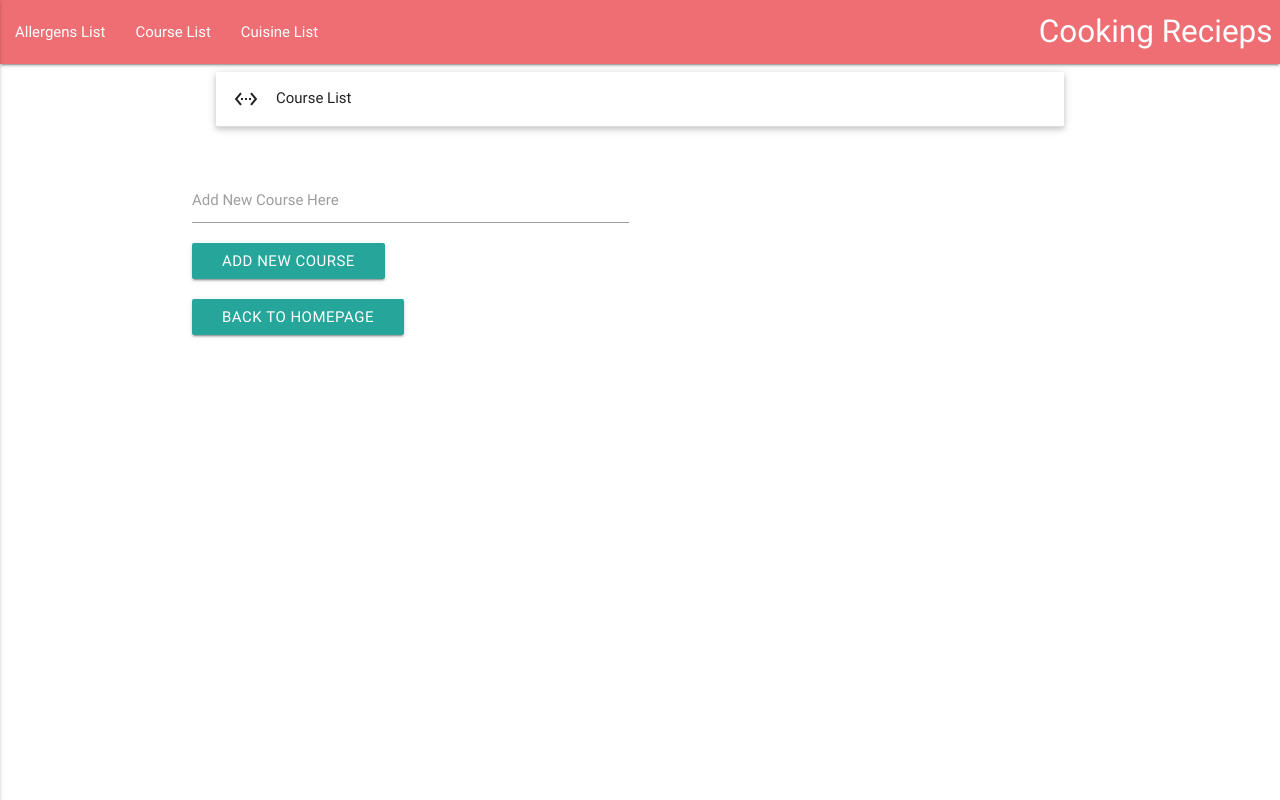
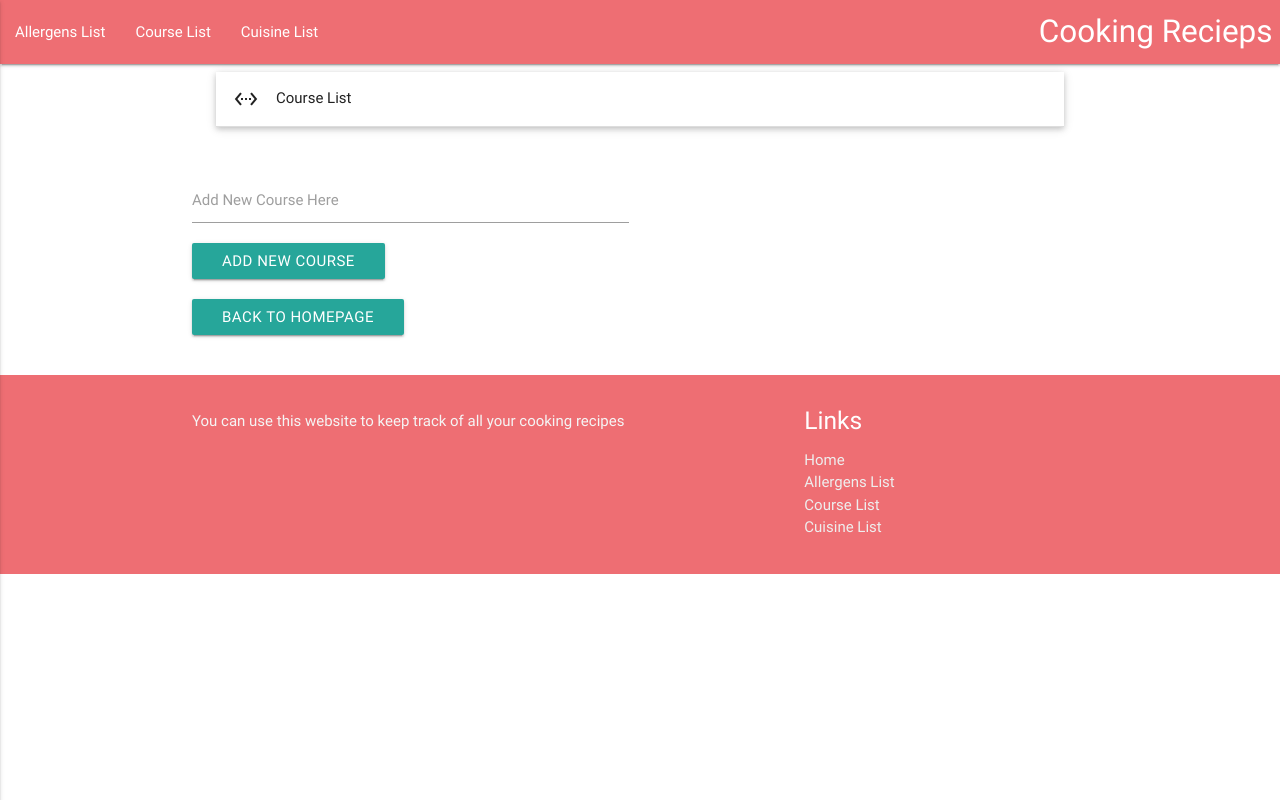
Before and after one commit to GarethMellon/data-centric-project, a Flask app: page /course_list in a window 1280 px wide. Run offline with Flask 2, Linux system fonts and the light colour scheme; data that the repository does not hold is empty.

Commit message:
started adding basic footer

```diff
--- a/static/css/style.css
+++ b/static/css/style.css
@@ -0,0 +1,9 @@
+  body {
+    display: flex;
+    min-height: 100vh;
+    flex-direction: column;
+  }
+
+  main {
+    flex: 1 0 auto;
+  }
--- a/templates/base.html
+++ b/templates/base.html
@@ -42,6 +42,29 @@
     </ul>
     {% endif %} {% endwith %} {% block body %}{% endblock %} {% block content %} {% endblock %}
 
+    <!-- footer for all pages -->
+    <footer class="page-footer">
+        <div class="container">
+            <div class="row">
+                <div class="col l6 s12">
+                    <p class="grey-text text-lighten-4">You can use this website to keep track of all your cooking recipes</p>
+                </div>
+                <div class="col l4 offset-l2 s12">
+                    <h5 class="white-text">Links</h5>
+                    <ul>
+                        <li><a class="grey-text text-lighten-3" href="{{url_for('index')}}">Home</a></li>
+                        <li><a class="grey-text text-lighten-3" href="{{url_for('allergens_list')}}">Allergens List</a></li>
+                        <li><a class="grey-text text-lighten-3" href="{{url_for('course_list')}}">Course List</a></li>
+                        <li><a class="grey-text text-lighten-3" href="{{url_for('cuisine_list')}}">Cuisine List</a></li>
+                    </ul>
+                </div>
+            </div>
+        </div>
+    </footer>
+
+
+
+    <!-- scripts-->
     <script src="https://code.jquery.com/jquery-3.3.1.min.js" integrity="sha256-FgpCb/KJQlLNfOu91ta32o/NMZxltwRo8QtmkMRdAu8=" crossorigin="anonymous"></script>
     <script src="https://cdnjs.cloudflare.com/ajax/libs/materialize/0.100.2/js/materialize.min.js"></script>
     <script type="text/javascript">
```
